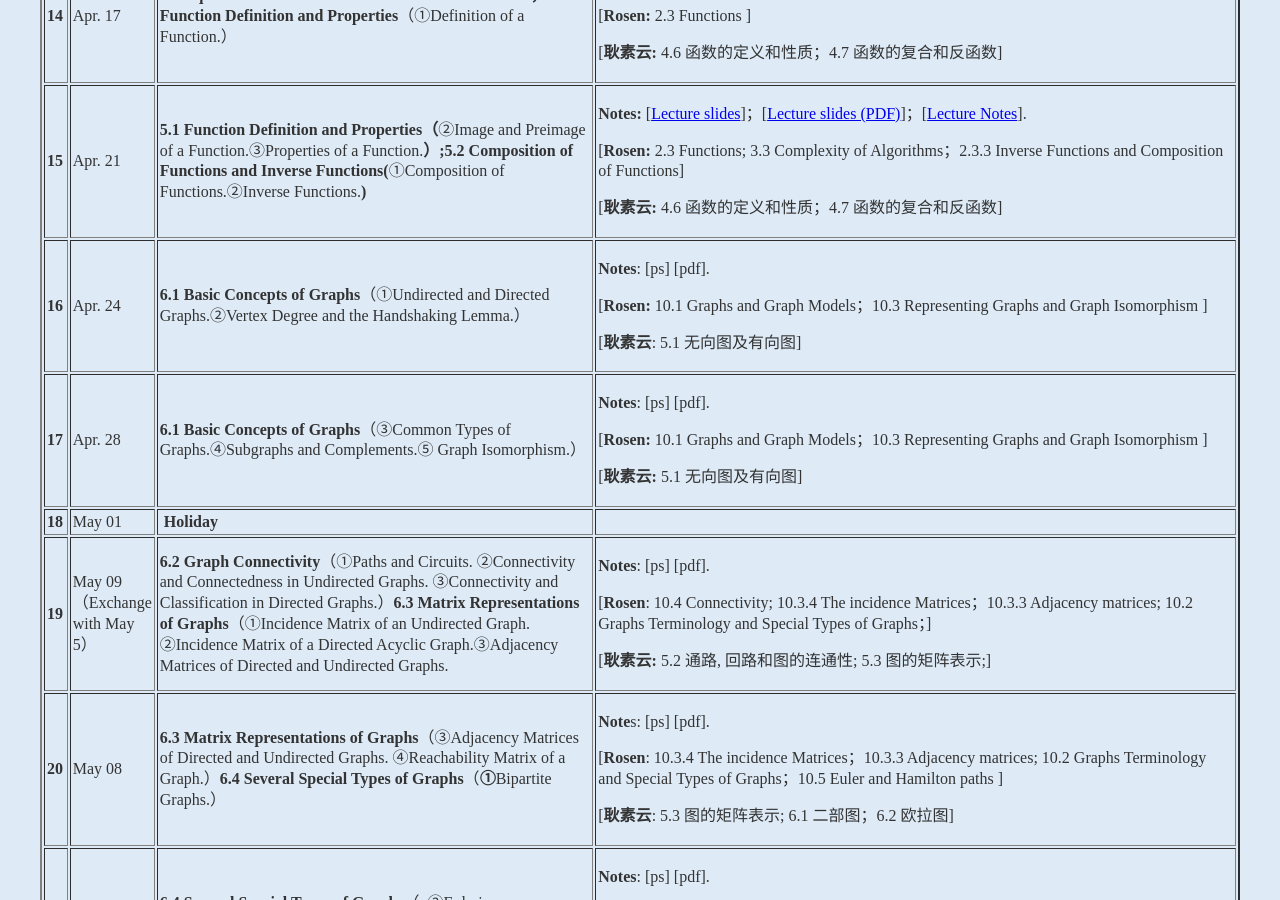
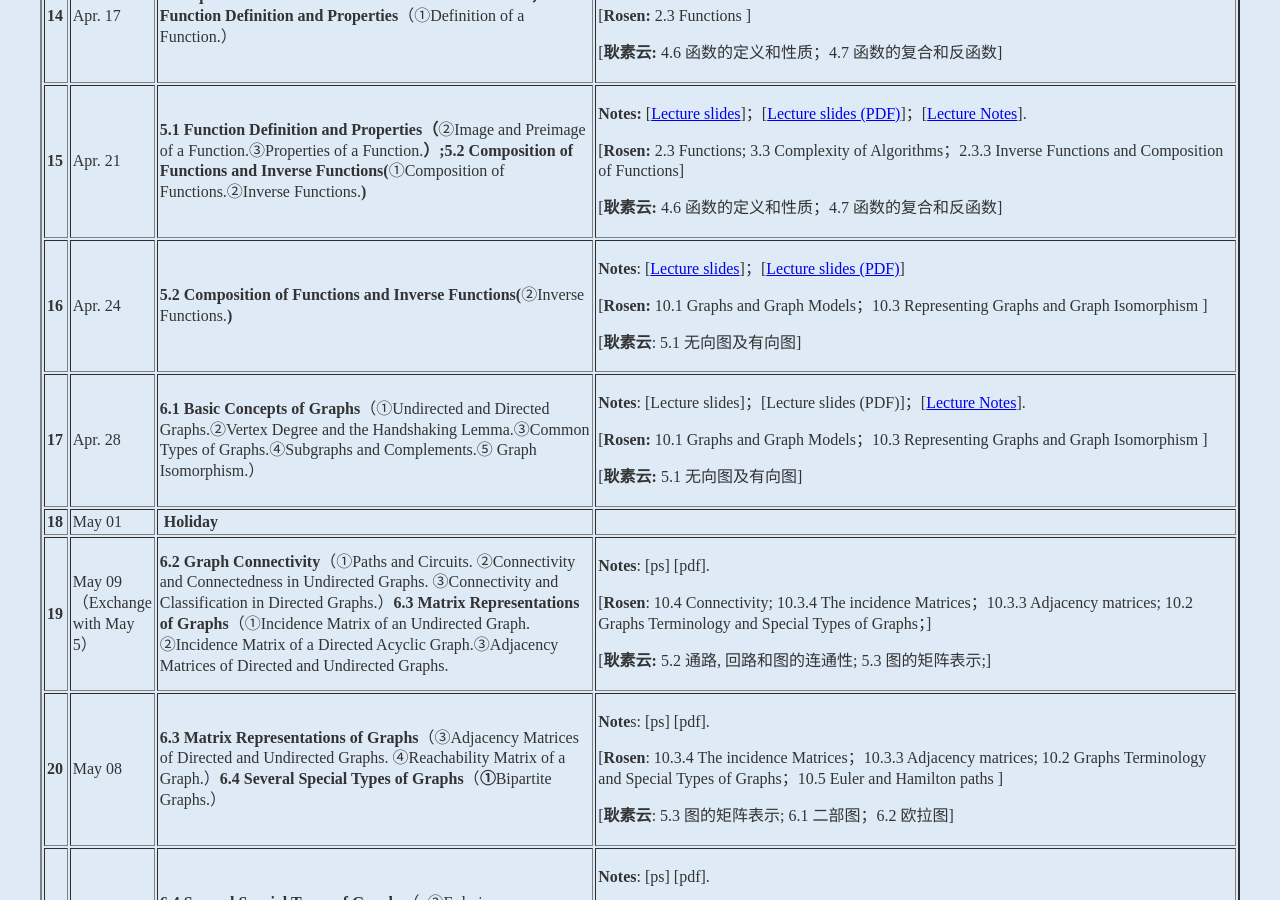
Before and after one commit to kejiwei/kejiwei.github.io, a Jekyll site: the page teaching/courses/dismath/index.html, which Jekyll copies as it is, in a window 1280 px wide and 900 px high, scrolled down 3024 px. Built offline with Jekyll 4.4.1, drawn with Linux system fonts in a browser that asks for light colours.

Commit message:
20260424

```diff
--- a/teaching/courses/dismath/index.html
+++ b/teaching/courses/dismath/index.html
@@ -219,8 +219,8 @@
                 <tr>
                 <td><b>16</b></td>
                 <td>Apr. 24</td>
-                <td><strong>6.1 Basic Concepts of Graphs</strong>（①Undirected and Directed Graphs.②Vertex Degree and the Handshaking Lemma.）</td>
-                <td><p><strong>Notes</strong>: [ps] [pdf].</p>
+                <td><strong>5.2 Composition of Functions and Inverse Functions(</strong>②Inverse Functions.<strong>)</strong></td>
+                <td><p><strong>Notes</strong>:   [<a href="slides/CH5.1_3 Function-26(16)13-FIN.ppsx">Lecture slides</a>]；[<a href="slides/CH5.1_3 Function-26(16)13-FIN.pdf">Lecture slides (PDF)</a>]</p>
                   <p>[<strong>Rosen:&nbsp;</strong>10.1 Graphs and Graph Models；10.3 Representing Graphs and Graph Isomorphism ]&nbsp;</p>
                   <p>[<strong>耿素云</strong>: 5.1 无向图及有向图] </p></td>
                 </tr>
@@ -228,9 +228,9 @@
                 <tr>
                 <td><b>17</b></td>
                 <td>Apr. 28</td>
-                <td><p><strong>6.1 Basic Concepts of Graphs</strong>（③Common Types of Graphs.④Subgraphs and Complements.⑤ Graph Isomorphism.）</p>
+                <td><p><strong>6.1 Basic Concepts of Graphs</strong>（①Undirected and Directed Graphs.②Vertex Degree and the Handshaking Lemma.③Common Types of Graphs.④Subgraphs and Complements.⑤ Graph Isomorphism.）</p>
                 </td>
-                <td><p><strong>Notes</strong>: [ps] [pdf].</p>
+                <td><p><strong>Notes</strong>:  [Lecture slides]；[Lecture slides (PDF)]；[<a href="slides/离散数学讲义第7章-图论-20260415.pdf">Lecture Notes</a>].</p>
                   <p>[<strong>Rosen: </strong>10.1 Graphs and Graph Models；10.3 Representing Graphs and Graph Isomorphism ]</p>
                   <p>[<strong>耿素云: </strong>5.1 无向图及有向图] </p></td>
                 </tr>
```
Also changed, not shown: 3 other files.
